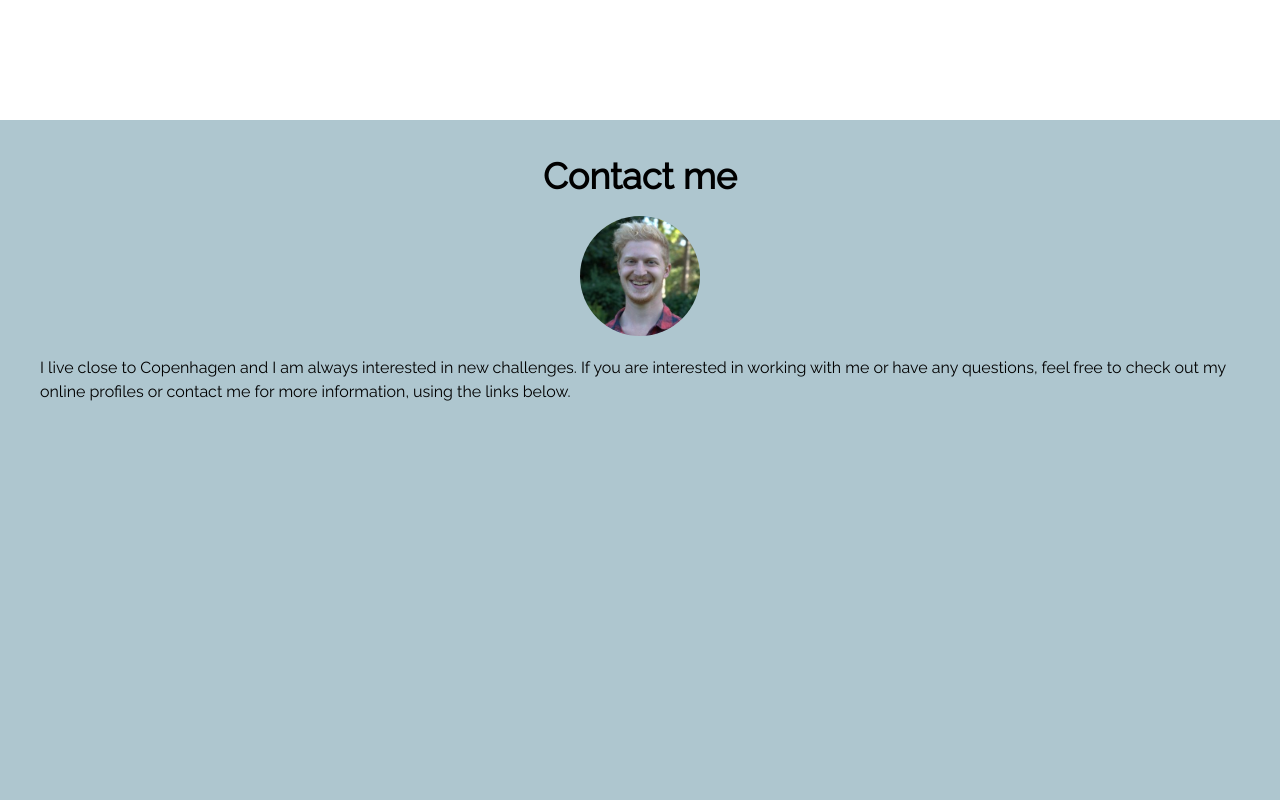
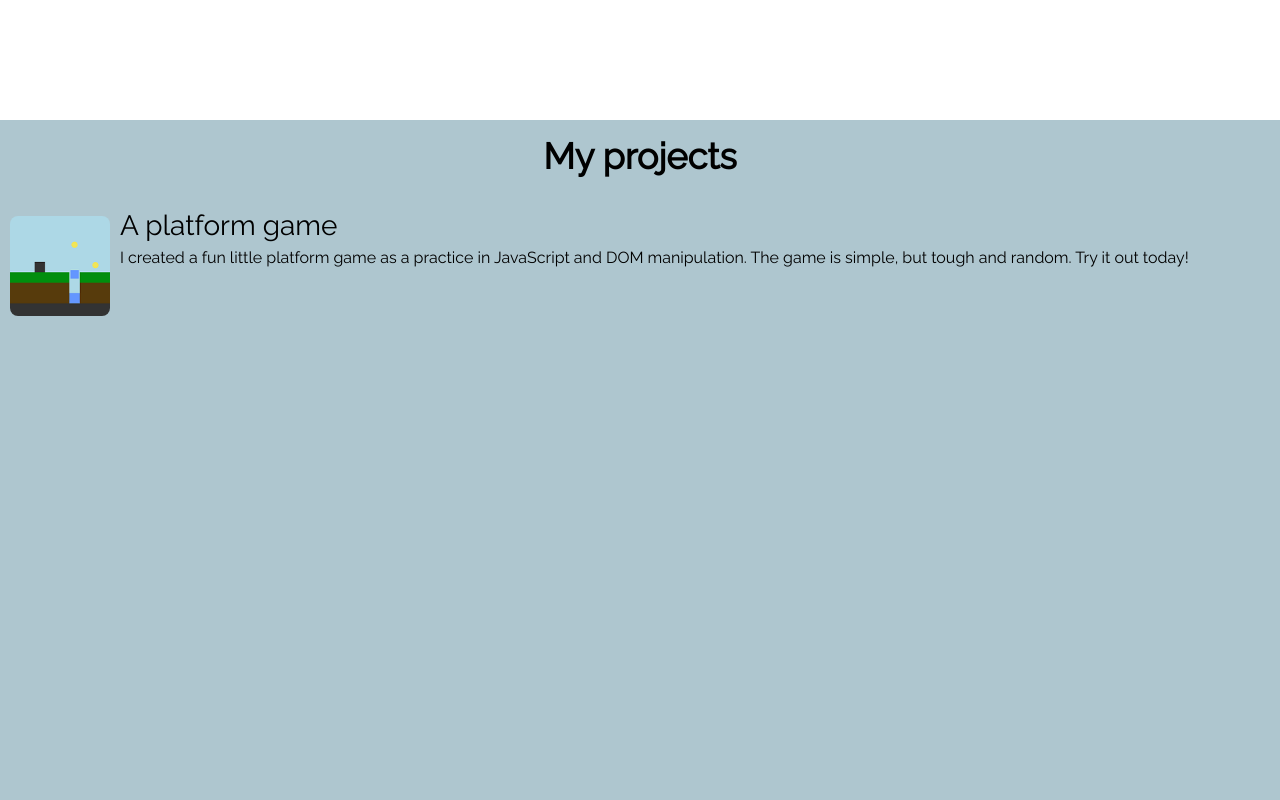
Before and after one commit to MikkelTN/MikkelTN.github.io, a plain HTML site: page index.html in a window 1280 px wide. Shown: the part 1480-2280 px from the top of the page. Drawn offline with Linux system fonts and the light colour scheme.

Commit message:
added proto-projects section

```diff
--- a/index.html
+++ b/index.html
@@ -84,6 +84,19 @@
       </ul>
     </section> <!-- What I do! -->
 
+    <section id="projects">
+      <h2>My projects</h2>
+      <div class="project">
+        <a href="https://mikkeltn.github.io/platformgame/" target="_blank">
+          <img src="pics/platformGame.png" alt="Platform Game">
+        </a>
+        <div class="projectTxt">
+          <h3>A platform game</h3>
+          <p>I created a fun little platform game as a practice in JavaScript and DOM manipulation. The game is simple, but tough and random. Try it out today!</p>
+        </div>
+      </div>
+    </section>
+
     <!-- Contact section and footer -->
     <section id="contact">
       <div class="collaborate">
--- a/main.css
+++ b/main.css
@@ -27,7 +27,7 @@ h2 {
 h3 {
 	font-size: 2.8rem;
 	font-weight: normal;
-	line-height: 5rem;
+	line-height: 4rem;
 }
 img {
 	display: inline-block;
@@ -40,7 +40,7 @@ a {
 	font-size: 1.6rem;
 }
 button {
-	background-color: transparent;
+	background: transparent;
 	background-repeat: no-repeat;
 	border: none;
 	cursor: pointer;
@@ -52,7 +52,7 @@ button {
 }
 /** Header **/
 #header {
-	background-color: rgb(51, 51, 51);
+	background: rgb(51, 51, 51);
 	display: flex;
 	flex-direction: column;
 	margin: 0 auto;
@@ -77,7 +77,7 @@ button {
 }
 /** Header buttons **/
 .def-btn {
-	background-color: transparent;
+	background: transparent;
 	border: 2px solid rgb(174, 198, 207);
 	border-radius: 30px;
 	font-weight: bold;
@@ -90,7 +90,7 @@ button {
 	transition: all .3s ease-in-out;
 }
 .def-btn:hover {
-	background-color: rgb(174, 198, 207);
+	background: rgb(174, 198, 207);
 	padding: 0.9em 2.8em;
 }
 #toContact {
@@ -108,7 +108,7 @@ button {
 	color: rgb(255, 255, 255);
 }
 #toHeader {
-	background-color: rgba(51, 51, 51, 0.7);
+	background: rgba(51, 51, 51, 0.7);
   border-radius: 40px;
 	bottom: 50px;
 	font-size: 1.6rem;
@@ -154,8 +154,8 @@ button {
 .columns {
 	display: flex;
 	flex-wrap: wrap;
+	justify-content: space-around;
 	list-style: none;
-	justify-content: space-around;
 	padding: 0;
 }
 .column-item {
@@ -181,23 +181,54 @@ button {
 	padding-top: 20px;
 }
 #about {
-	background-color: rgb(255, 255, 255);
+	background: rgb(255, 255, 255);
 	margin: 0 auto;
 	min-height: 100vh;
 	overflow: hidden;
 	text-align: center;
 }
 
+/** My projects **/
+#projects {
+	background: rgb(174, 198, 207);
+  min-height: 100vh;
+  width: 100%;
+  text-align: center;
+}
+.project img {
+	border-radius: 18px;
+	padding: 10px;
+}
+/** Clearfix **/
+.project:after {
+	content: "";
+  display: table;
+  clear: both;
+}
+.projectTxt {
+	margin: 10px 20px;
+}
+
+@media screen and (min-width: 720px) {
+  .project img {
+    float: left;
+    height: 100px;
+    width: 100px;
+  }
+  .project {
+	  text-align: left;
+  }
+}
 /** Footer and contact **/
 #contact {
-	background-color: rgb(174, 198, 207);
+	background: rgb(51, 51, 51);
 	display: flex;
 	flex-direction: column;
 	min-height: 100vh;
 }
 .collaborate {
+	color: rgb(255, 255, 255);
 	margin: 0 auto;
-	padding: 20px;
 	text-align: center;
 }
 .collaborate img {
@@ -213,7 +244,6 @@ button {
 	text-align: left;
 }
 footer {
-	background-color: rgb(51, 51, 51);
 	margin-top: auto;
 	padding-bottom: 1.3rem;
 	text-align: center;
```
Also changed, not shown: pics/platformGame.png (added).
